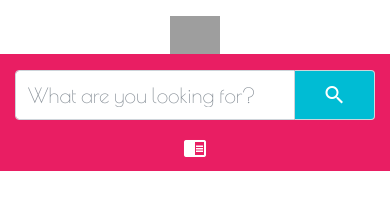
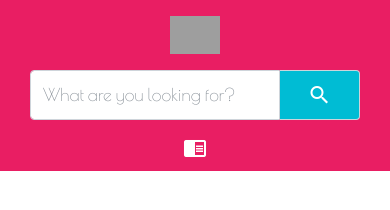
Before and after one commit to devsmranjan/WikiApp, a plain HTML site: page index.html in a window 390 px wide. Drawn offline with nearby package versions, Linux system fonts and the light colour scheme; grey boxes are pictures that could not be loaded; a web font is replaced by a local one.

Commit message:
Update wikiapp.css

```diff
--- a/css/wikiapp.css
+++ b/css/wikiapp.css
@@ -1,5 +1,5 @@
-.container-fluid {
-            padding: 0 !important;
+        .header {
+            /* padding: 0 !important; */
             background-color: #E91E63;
         }
 
@@ -15,6 +15,12 @@
              -webkit-box-shadow: none;
              box-shadow: none;
 
+        }
+
+        @media (max-width: 768px) {
+            #search-space {
+                font-size: 1.1rem;
+            }
         }
 
         button {
```
